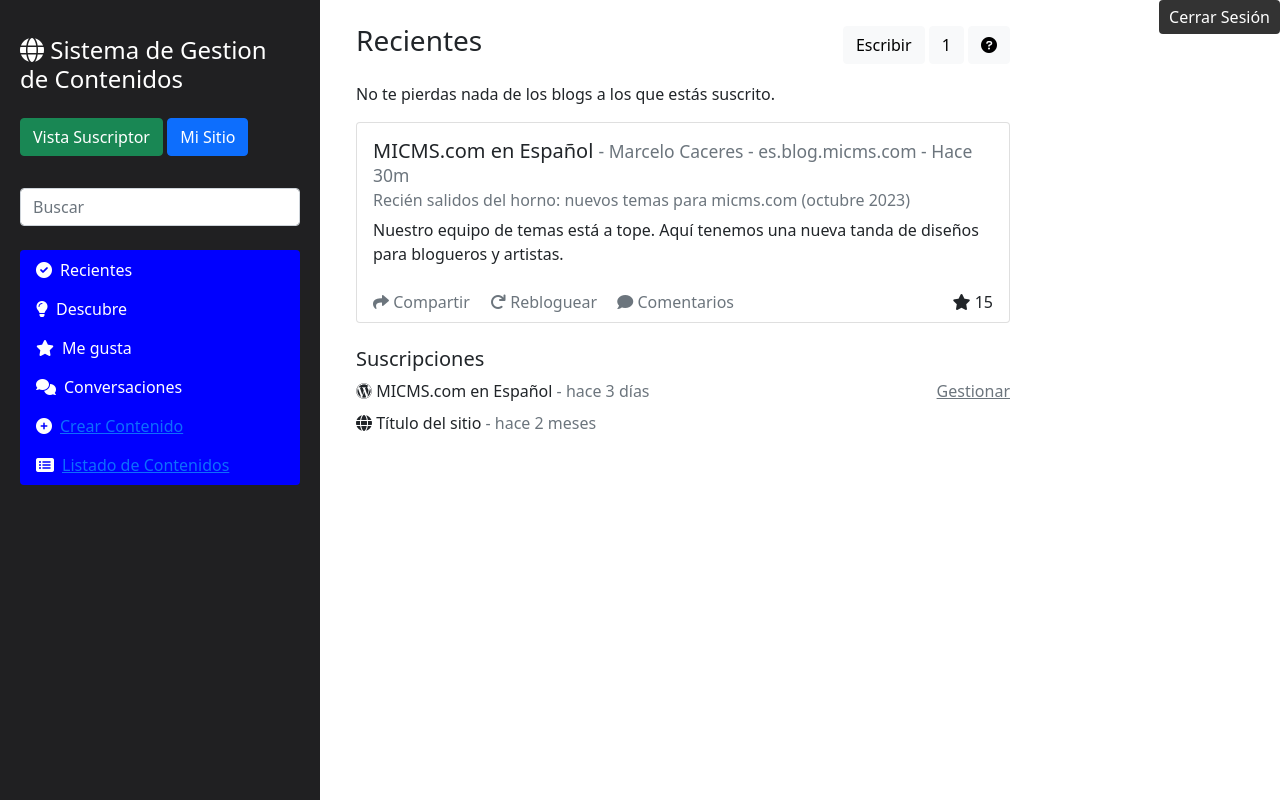
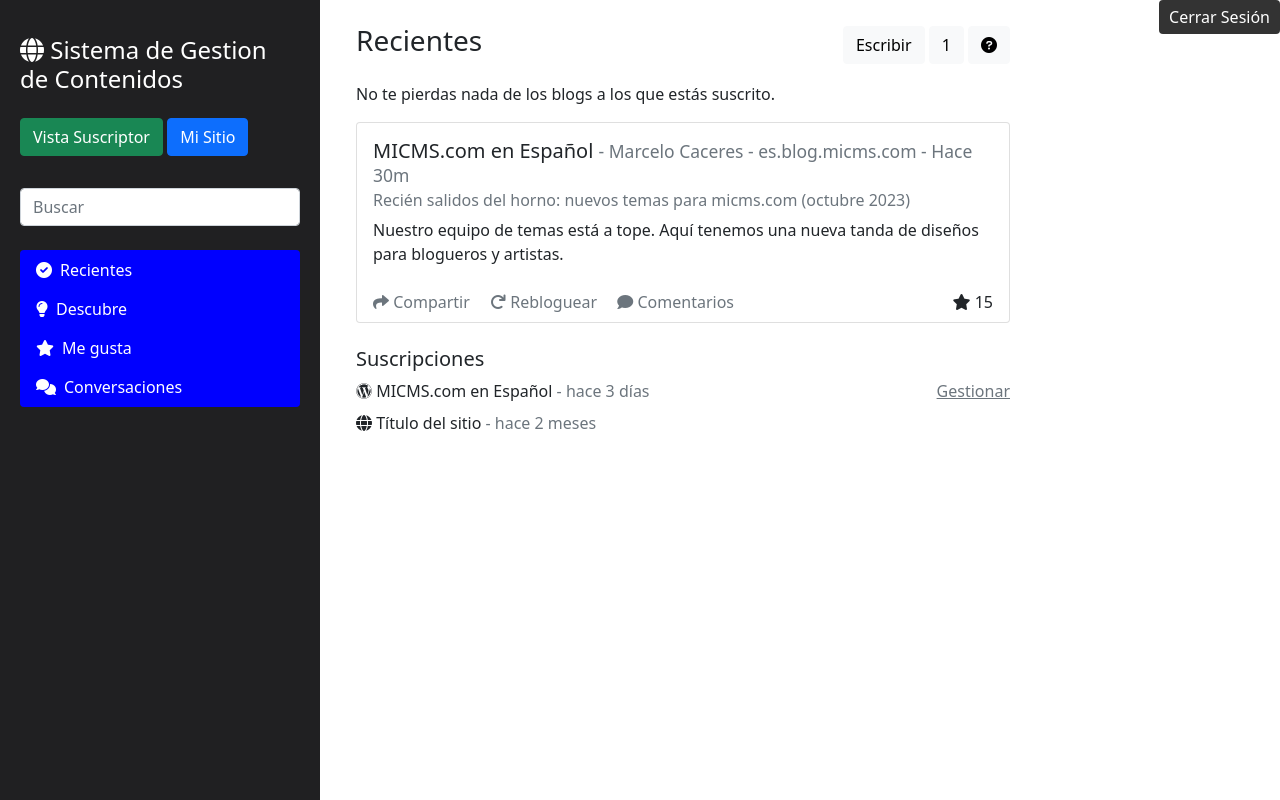
Before and after one commit to aravalenzuela/proyecto_CMS, a Django app: page /accounts/profile/ in a window 1280 px wide. Run offline with Django 4.2, Linux system fonts and the light colour scheme; the visitor is signed in with stand-in values (Sample User, id 1); data comes from the database, SQL or seed files in the repository.

Commit message:
[Cambios en la Vista]

```diff
--- a/core/templates/vista_editores.html
+++ b/core/templates/vista_editores.html
@@ -75,7 +75,6 @@
     <div class="nav-container">
         <nav>
             <ul>
-                <li><a href="{% url 'home' %}" class="back-button">Volver a Inicio</a></li>
                 <li><a href="{% url 'logout' %}">Cerrar Sesión</a></li>
             </ul>
         </nav>
@@ -102,8 +101,8 @@
                 <li class="list-group-item lector-view active" id="likes-button"><i class="fas fa-star"></i> Me gusta</li>
                 <li class="list-group-item lector-view active"><i class="fas fa-comments"></i> Conversaciones</li>
                 <!-- Contenido principal del Lector -->
-                <li class="list-group-item lector-view active"><i class="fas fa-plus-circle"></i> <a href="{% url 'crear_contenido' %}" class="stretched-link">Crear Contenido</a></li>
-                <li class="list-group-item lector-view active"><i class="fas fa-list-alt"></i> <a href="{% url 'listar_contenidos' %}" class="stretched-link">Listado de Contenidos</a></li>
+                <!--<li class="list-group-item lector-view active"><i class="fas fa-plus-circle"></i> <a href="{% url 'crear_contenido' %}" class="stretched-link">Crear Contenido</a></li>
+                <li class="list-group-item lector-view active"><i class="fas fa-list-alt"></i> <a href="{% url 'listar_contenidos' %}" class="stretched-link">Listado de Contenidos</a></li> -->
 
             </ul>
         </div>
--- a/core/templates/vista_publicador.html
+++ b/core/templates/vista_publicador.html
@@ -101,8 +101,8 @@
                 <li class="list-group-item lector-view active" id="likes-button"><i class="fas fa-star"></i> Me gusta</li>
                 <li class="list-group-item lector-view active"><i class="fas fa-comments"></i> Conversaciones</li>
                 <!-- Contenido principal del Lector -->
-                <li class="list-group-item lector-view active"><i class="fas fa-plus-circle"></i> <a href="{% url 'crear_contenido' %}" class="stretched-link">Crear Contenido</a></li>
-                <li class="list-group-item lector-view active"><i class="fas fa-list-alt"></i> <a href="{% url 'listar_contenidos' %}" class="stretched-link">Listado de Contenidos</a></li>
+                <!--<li class="list-group-item lector-view active"><i class="fas fa-plus-circle"></i> <a href="{% url 'crear_contenido' %}" class="stretched-link">Crear Contenido</a></li>
+                <li class="list-group-item lector-view active"><i class="fas fa-list-alt"></i> <a href="{% url 'listar_contenidos' %}" class="stretched-link">Listado de Contenidos</a></li> -->
 
             </ul>
         </div>
--- a/core/templates/vista_suscriptor.html
+++ b/core/templates/vista_suscriptor.html
@@ -101,9 +101,8 @@
                 <li class="list-group-item lector-view active" id="likes-button"><i class="fas fa-star"></i> Me gusta</li>
                 <li class="list-group-item lector-view active"><i class="fas fa-comments"></i> Conversaciones</li>
                 <!-- Contenido principal del Lector -->
-                <li class="list-group-item lector-view active"><i class="fas fa-plus-circle"></i> <a href="{% url 'crear_contenido' %}" class="stretched-link">Crear Contenido</a></li>
-                <li class="list-group-item lector-view active"><i class="fas fa-list-alt"></i> <a href="{% url 'listar_contenidos' %}" class="stretched-link">Listado de Contenidos</a></li>
-
+                <!--<li class="list-group-item lector-view active"><i class="fas fa-plus-circle"></i> <a href="{% url 'crear_contenido' %}" class="stretched-link">Crear Contenido</a></li>
+                <li class="list-group-item lector-view active"><i class="fas fa-list-alt"></i> <a href="{% url 'listar_contenidos' %}" class="stretched-link">Listado de Contenidos</a></li> -->
             </ul>
         </div>
         <!-- Contenido principal -->
```
